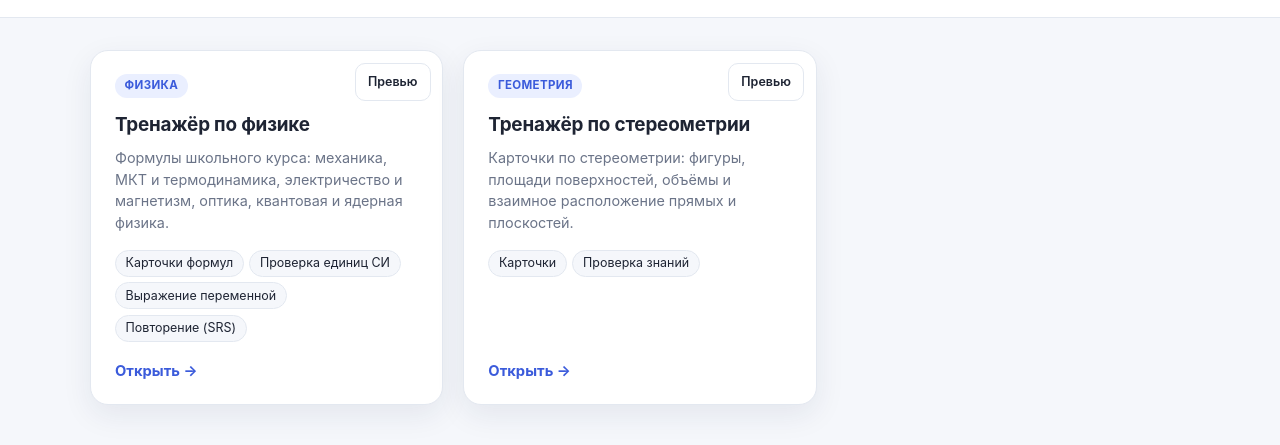
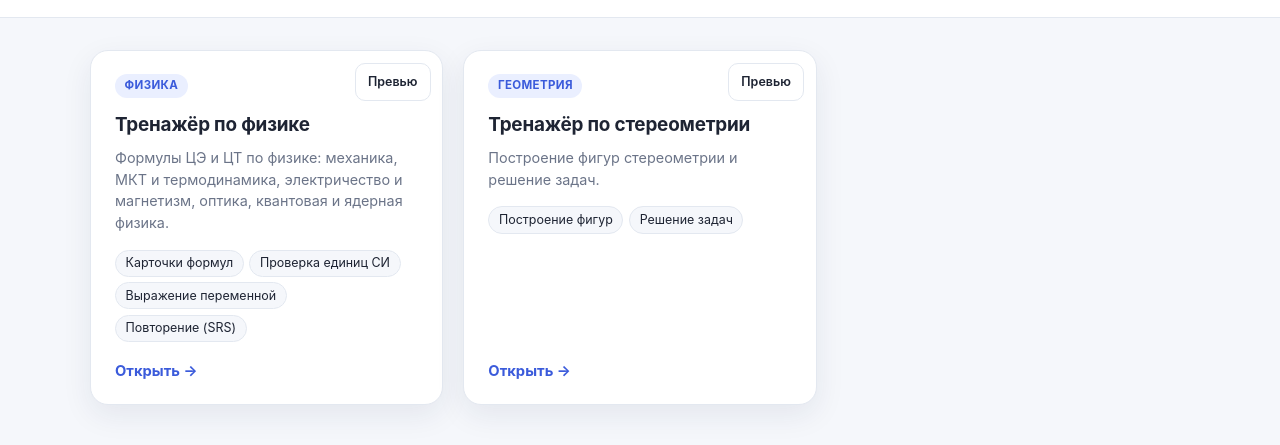
Before and after one commit to uladzherman/uladzherman.github.io, a plain HTML site: page index.html in a window 1280 px wide. Shown: the part 99-544 px from the top of the page. Drawn offline with Linux system fonts and the light colour scheme.

Commit message:
Уточнить описания тренажёров: формулы ЦЭ/ЦТ; построение фигур и задачи

```diff
--- a/index.html
+++ b/index.html
@@ -40,7 +40,7 @@
         <a class="trainer" href="/phys/">
           <span class="trainer__badge">Физика</span>
           <h2 class="trainer__title">Тренажёр по физике</h2>
-          <p class="trainer__desc">Формулы школьного курса: механика, МКТ и термодинамика, электричество и магнетизм, оптика, квантовая и ядерная физика.</p>
+          <p class="trainer__desc">Формулы ЦЭ и ЦТ по физике: механика, МКТ и термодинамика, электричество и магнетизм, оптика, квантовая и ядерная физика.</p>
           <ul class="trainer__modes">
             <li>Карточки формул</li>
             <li>Проверка единиц СИ</li>
@@ -59,10 +59,10 @@
         <a class="trainer" href="/stereometry/">
           <span class="trainer__badge">Геометрия</span>
           <h2 class="trainer__title">Тренажёр по стереометрии</h2>
-          <p class="trainer__desc">Карточки по стереометрии: фигуры, площади поверхностей, объёмы и взаимное расположение прямых и плоскостей.</p>
+          <p class="trainer__desc">Построение фигур стереометрии и решение задач.</p>
           <ul class="trainer__modes">
-            <li>Карточки</li>
-            <li>Проверка знаний</li>
+            <li>Построение фигур</li>
+            <li>Решение задач</li>
           </ul>
           <span class="trainer__cta">Открыть →</span>
           <span class="preview" data-src="/stereometry/" aria-hidden="true">
```
